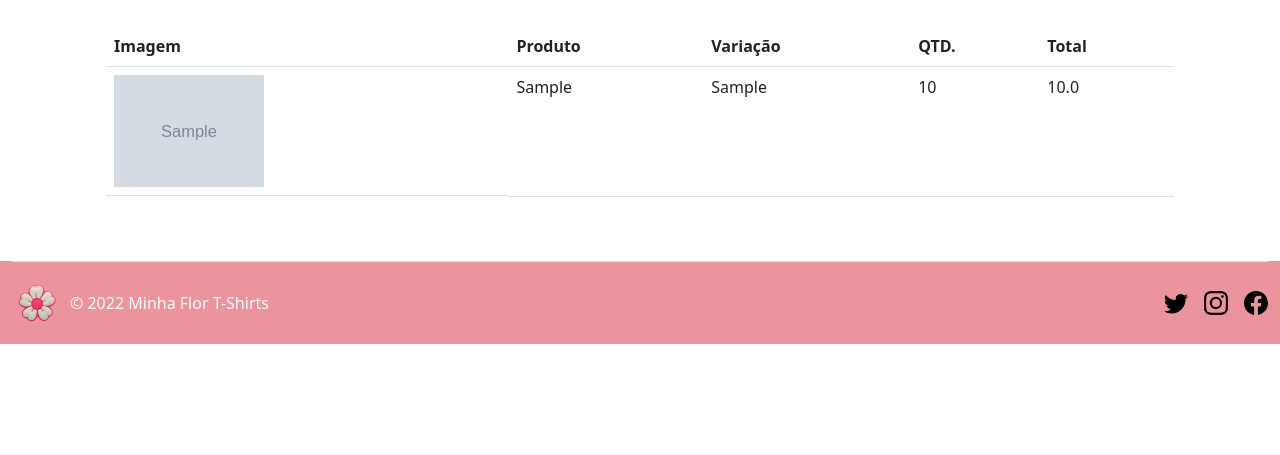
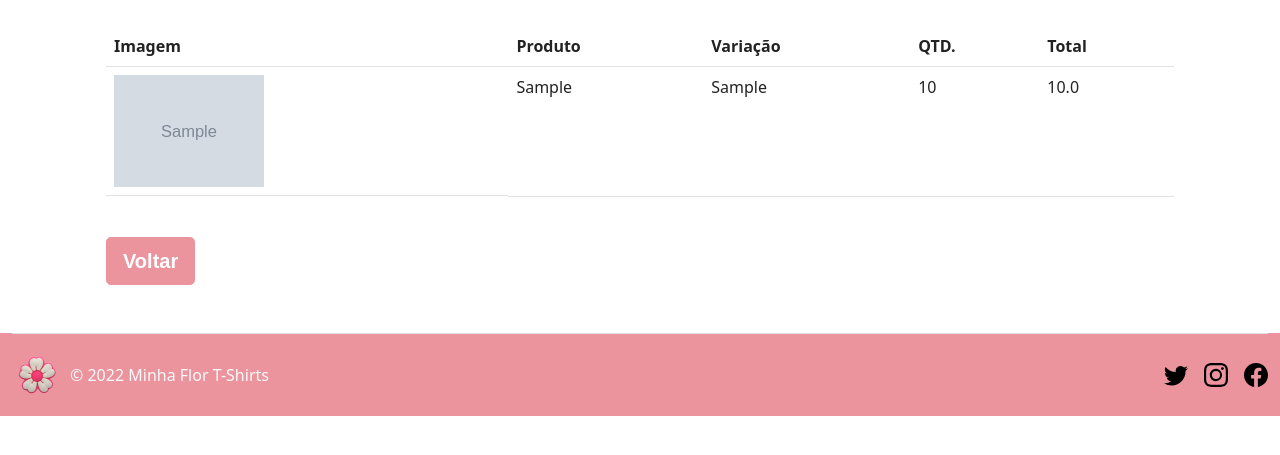
Before and after one commit to luizmachado/storeminhaflor, a Django app: page /order/detail/1 in a window 1280 px wide. Shown: the part 267-722 px from the top of the page. Run offline with Django 3.2, Linux system fonts and the light colour scheme; a user stored in the database is signed in; tables that the repository leaves empty hold one stand-in row (values such as "Sample post"); grey boxes marked "Sample" are stand-in pictures; some libraries are stand-ins or nearby versions; some web fonts are replaced.

Commit message:
Create button in detail order page
Create button in order's detail page to go to previous page

```diff
--- a/order/templates/order/detail.html
+++ b/order/templates/order/detail.html
@@ -11,5 +11,10 @@
 		</div>
 	</div>
 {% include 'parciais/_order.html' %}
+<div class="row mt-4">
+	<div class="col">
+		<a href="{{request.META.HTTP_REFERER}}" class="btn btn-primary btn-block btn-lg">Voltar</a>
+	</div>
+</div>
 </main>
 {% endblock %}
```
